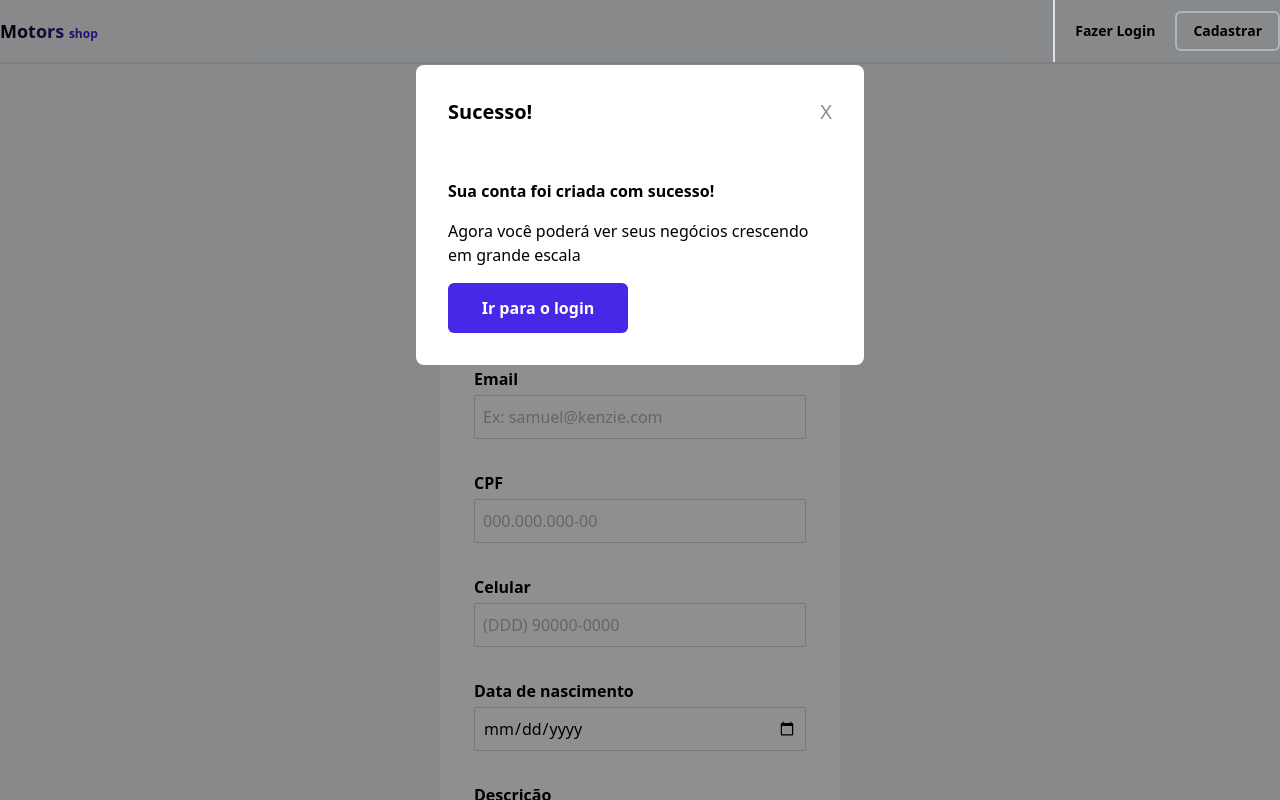
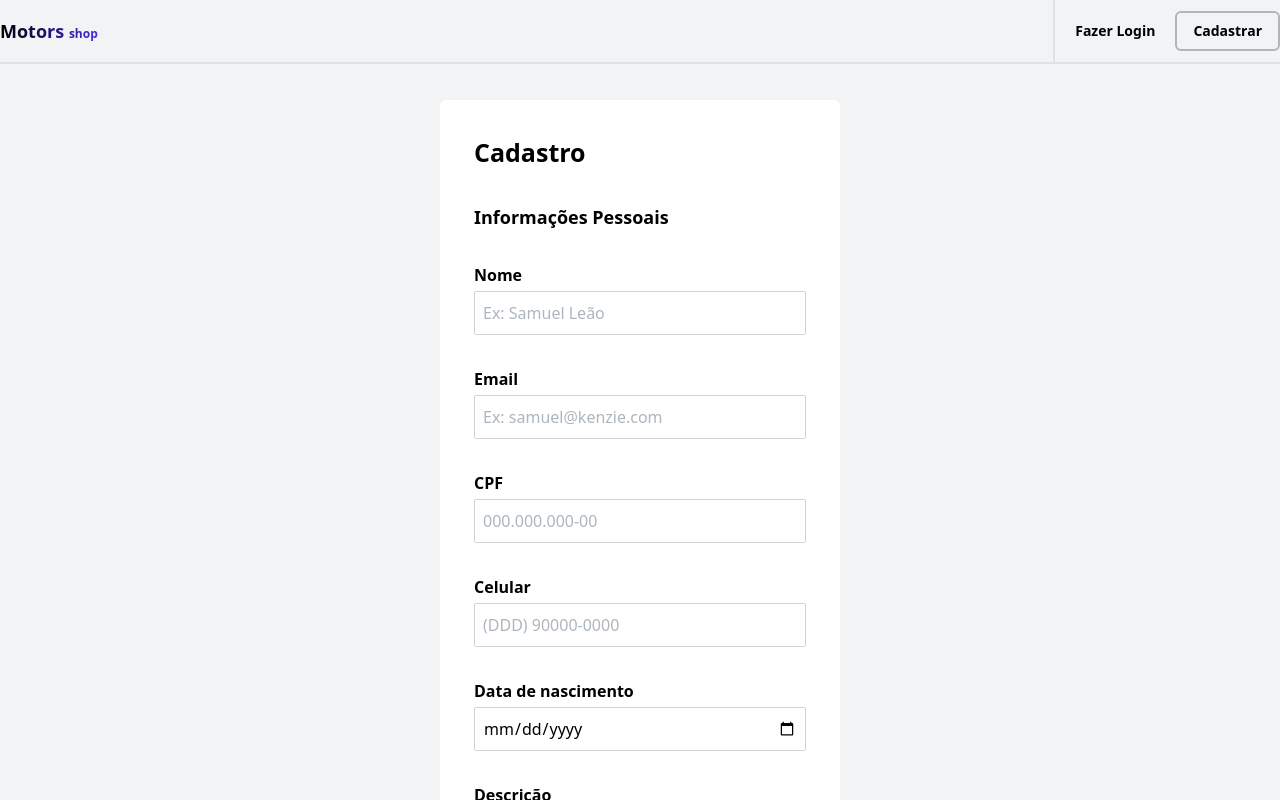
Before and after one commit to grupo12-t14/Kars-project, a Next.js app: page /register in a window 1280 px wide. Shown: the top 800 px of the page. Built offline with nearby package versions, Linux system fonts and the light colour scheme.

Commit message:
feat: formComponent

```diff
--- a/src/app/layout.tsx
+++ b/src/app/layout.tsx
@@ -2,7 +2,7 @@ import "./globals.scss";
 import { Inter } from "next/font/google";
 import Providers from "./providers";
 import ThemeSwitcher from "@/components/darkMode/DarkMode";
-import { UserProvider } from "./contexts/contexts";
+import { UserProvider } from "../contexts/contexts";
 
 const inter = Inter({ subsets: ["latin"] });
 
--- a/src/app/register/page.tsx
+++ b/src/app/register/page.tsx
@@ -8,7 +8,8 @@ import { useContext, useState } from "react";
 import { useForm } from "react-hook-form";
 import { yupResolver } from "@hookform/resolvers/yup";
 import { formSchema } from "../../schemas/registerSchema";
-import { UserContext } from "../contexts/contexts";
+import { UserContext } from "../../contexts/contexts";
+import { FormComponent } from "@/components/formComponent";
 
 const Register: NextPage = () => {
   const { getRegisterData, registerSuccess, setRegisterSuccess, router }: any =
@@ -77,8 +78,8 @@ const Register: NextPage = () => {
 
   return (
     <>
-      {!registerSuccess && (
-        <div className="fixed top-0 flex justify-center w-screen h-screen bg-[#00000070]">
+      {registerSuccess && (
+        <div className="fixed top-0 z-10 flex justify-center w-screen h-screen bg-[#00000070]">
           <div className="relative top-[65px] flex flex-col justify-between p-4 w-[90%] max-h-[300px] sm-[60%] lg:w-[35%] bg-white rounded-lg sm:p-8">
             <div className="flex justify-between items-center text-typography-20">
               <h3 className="font-bold">Sucesso!</h3>
@@ -107,11 +108,7 @@ const Register: NextPage = () => {
       <main className="flex flex-col w-full bg-gray-800">
         <Navbar />
         <div className="flex items-center justify-center py-9">
-          <form
-            onSubmit={handleSubmit(getRegisterData)}
-            className="flex flex-col w-[95%] gap-8 p-[16px] bg-white rounded-md sm:w-[400px]
-            sm:p-[34px]"
-          >
+          <FormComponent handleSubmit={handleSubmit} formData={getRegisterData}>
             <h1 className="font-semibold text-typography-25">Cadastro</h1>
             <p className="font-bold text-[18px]">Informações Pessoais</p>
             <InputContainer
@@ -170,11 +167,11 @@ const Register: NextPage = () => {
               type="date"
               register={register("birthDate")}
             />
-            {errors.birthDate?.message && (
+            {/* {errors.birthDate?.message && (
               <span className="text-feedBack-alert-100 text-[14px] my-[-25px]">
                 {errors.birthDate.message}
               </span>
-            )}
+            )} */}
             <InputContainer
               label="Descrição"
               placeholder="Digitar Descrição"
@@ -335,7 +332,7 @@ const Register: NextPage = () => {
             >
               Finalizar cadastro
             </button>
-          </form>
+          </FormComponent>
         </div>
         <Footer />
       </main>
--- /dev/null
+++ b/src/components/formComponent.tsx
@@ -0,0 +1,11 @@
+export const FormComponent = ({ children, handleSubmit, formData }: any) => {
+  return (
+    <form
+      onSubmit={handleSubmit(formData)}
+      className="flex flex-col w-[95%] gap-8 p-[16px] bg-white rounded-md sm:w-[400px]
+            sm:p-[34px]"
+    >
+      {children}
+    </form>
+  );
+};
--- a/src/app/contexts/contexts.tsx
+++ b/src/contexts/contexts.tsx
@@ -12,10 +12,11 @@ export const UserProvider = ({ children }: any) => {
   const getRegisterData = (data: iRegisterForm) => {
     async function fetchData() {
       try {
-        console.log(data)
+        console.log(data);
         const response = await api.post("register", data);
         response.status === 201 && setRegisterSuccess(true)
         console.log(response)
+        setRegisterSuccess(true);
       } catch (error) {
         console.log(error);
       }
```
